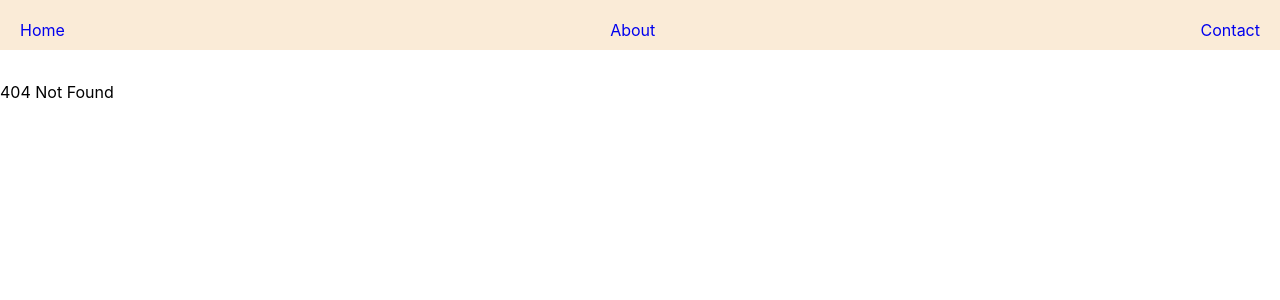
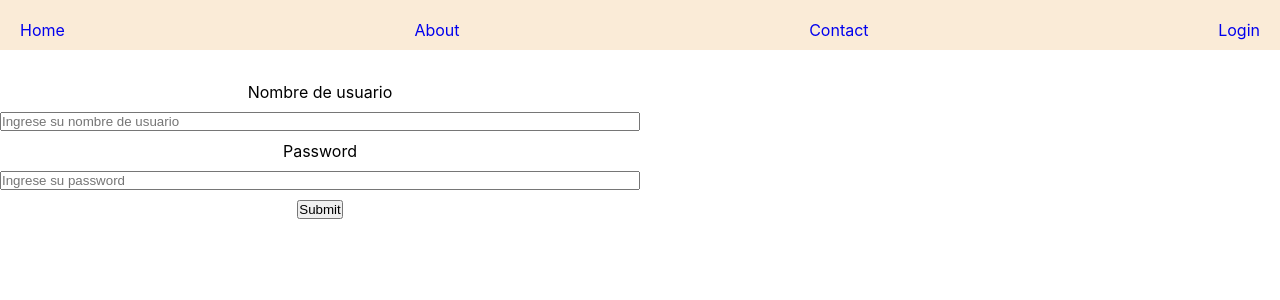
Before and after one commit to gastonestevez/demo-routing, a React (Create React App) app: page /login in a window 1280 px wide. Before the commit this address had no page. Shown: the top 300 px of the page. Built offline with nearby package versions, Linux system fonts and the light colour scheme.

Commit message:
agregmos userReducer y ruta de login

```diff
--- a/src/App.jsx
+++ b/src/App.jsx
@@ -1,5 +1,5 @@
 import "./App.css"
-import { BrowserRouter as Router, Switch, Route, Link } from "react-router-dom"
+import { BrowserRouter as Router, Switch, Route } from "react-router-dom"
 import Home from "./pages/Home"
 import About from "./pages/About"
 import Contact from "./pages/Contact"
@@ -7,6 +7,7 @@
 import Navbar from "./components/Navbar/Navbar"
 import Product from "./pages/Product"
 import Register from "./pages/Register"
+import Login from "./pages/Login"
 
 function App() {
     return (
@@ -29,6 +30,9 @@
                     <Route exact path="/register">
                         <Register />
                     </Route>
+                    <Route exact path="/login">
+                        <Login />
+                    </Route>
 
                     <Route path="*">
                         <NotFound />
--- a/src/components/Navbar/Navbar.jsx
+++ b/src/components/Navbar/Navbar.jsx
@@ -1,8 +1,20 @@
 import React, { Component } from "react"
 import { Link } from "react-router-dom"
 import './Navbar.css'
+import { logoutUser } from "../../redux/reducers/userReducer"
+import { connect } from "react-redux"
 
-export default class Navbar extends Component {
+class Navbar extends Component {
+
+    constructor(props){
+        super(props)
+        this.handleLogout = this.handleLogout.bind(this)
+    }
+
+    handleLogout(){
+        this.props.logout()
+    }
+
     render() {
         return (
             <>
@@ -17,9 +29,35 @@
                         <li className="navbar-item">
                             <Link to="/contact">Contact</Link>
                         </li>
+                        <li className="navbar-item">
+                            {
+                                this.props.userReducer.token ? (
+                                    <>
+                                        <p>Bienvenid@ {this.props.userReducer.firstName}</p>
+                                        <button onClick={this.handleLogout}>Logout</button>
+                                    </>
+                                ) : (
+                                    <Link to="/login">Login</Link>
+                                )
+                            }
+                        </li>
                     </ul>
                 </div>
             </>
         )
     }
 }
+
+const mapStateToProps = (state) => {
+    return {
+        userReducer: state.userReducer
+    }
+}
+
+const mapDispatchToProps = (dispatch) => {
+    return {
+        logout: () => dispatch(logoutUser()),
+    }
+}
+
+export default connect(mapStateToProps, mapDispatchToProps)(Navbar)
--- /dev/null
+++ b/src/pages/Login.jsx
@@ -0,0 +1,120 @@
+import React, { Component } from "react"
+import { connect } from "react-redux"
+import { withRouter } from "react-router-dom"
+import { setLoggedUser } from "../redux/reducers/userReducer"
+
+class Login extends Component {
+    constructor(props) {
+        super(props)
+        this.state = {
+            username: "",
+            password: "",
+            errorMessage: false,
+        }
+        this.handleOnSubmit = this.handleOnSubmit.bind(this)
+        this.handleOnChange = this.handleOnChange.bind(this)
+    }
+
+    handleOnSubmit(event) {
+        event.preventDefault()
+        // fetch("https://fakestoreapi.com/auth/login", {
+        //     method: "POST",
+        //     body: JSON.stringify({
+        //         username: this.state.username,
+        //         password: this.state.password,
+        //     }),
+        // })
+        //     .then((res) => res.json())
+        //     .then((json) => {
+        //         console.log('hola')
+        //         console.log(json)
+        //     })
+        //     .catch((e) => console.log(e))
+
+        //todo lo que sea fake, hagamos de cuenta que lo devuelve el backend
+        const fakeUsername = "gaston7"
+        const fakePassword = "1234"
+        const fakeToken = "TRX-TOKEN-1234"
+        const fakeFirstName = "Gastón"
+
+        if (
+            fakePassword === this.state.password &&
+            fakeUsername === this.state.username
+        ) {
+            this.setState({
+                errorMessage: false,
+            })
+
+            this.props.login({
+                username: fakeUsername,
+                token: fakeToken,
+                firstName: fakeFirstName,
+            })
+            this.props.history.push("/")
+        } else {
+            this.setState({
+                errorMessage: true,
+            })
+        }
+    }
+
+    handleOnChange(event) {
+        this.setState({
+            [event.target.name]: event.target.value,
+        })
+    }
+
+    componentDidMount(){
+        if(this.props.userReducer.token){
+            this.props.history.goBack()
+        }
+    }
+
+    render() {
+        return (
+            <>
+                <div>
+                    <form
+                        onSubmit={this.handleOnSubmit}
+                        action="/"
+                        method="post"
+                        className="form-register"
+                    >
+                        <label htmlFor="username">Nombre de usuario</label>
+                        <input
+                            type="text"
+                            name="username"
+                            placeholder="Ingrese su nombre de usuario"
+                            onChange={this.handleOnChange}
+                        />
+                        <label htmlFor="password">Password</label>
+                        <input
+                            type="password"
+                            name="password"
+                            placeholder="Ingrese su password"
+                            onChange={this.handleOnChange}
+                        />
+                        <button type="submit">Submit</button>
+                    </form>
+                    {this.state.errorMessage && (
+                        <small>Credenciales inválidas...</small>
+                    )}
+                </div>
+            </>
+        )
+    }
+}
+
+const mapStateToProps = (state) => {
+    return {
+        userReducer: state.userReducer
+    }
+}
+
+const mapDispatchToProps = (dispatch) => {
+    return {
+        login: (user) => dispatch(setLoggedUser(user)),
+    }
+}
+
+export default withRouter(connect(mapStateToProps, mapDispatchToProps)(Login))
--- a/src/redux/reducers/index.js
+++ b/src/redux/reducers/index.js
@@ -2,7 +2,9 @@
     combineReducers
 } from "redux";
 import productReducer from './productReducer'
+import userReducer from './userReducer'
 
 export default combineReducers({
-    productReducer
+    productReducer,
+    userReducer
 })
--- /dev/null
+++ b/src/redux/reducers/userReducer.js
@@ -0,0 +1,45 @@
+const initialState = {
+    username: '',
+    token: '',
+    firstName: '',
+}
+
+const SET_LOGGED_USER = 'SET_LOGGED_USER'
+const LOGOUT_USER = 'LOGOUT_USER'
+
+export const setLoggedUser = (user) => {
+    return {
+        type: SET_LOGGED_USER,
+        payload: user
+    }
+}
+
+export const logoutUser = () => {
+    return {
+        type: LOGOUT_USER
+    }
+}
+
+const reducer = (state = initialState, action) => {
+    switch(action.type){
+        case SET_LOGGED_USER: {
+            return {
+                ...state,
+                username: action.payload.username,
+                token: action.payload.token,
+                firstName: action.payload.firstName
+            }
+        }
+        case LOGOUT_USER: {
+            return {
+                ...state,
+                ...initialState
+            }
+        }
+        default: {
+            return state
+        }
+    }
+}
+
+export default reducer
```
